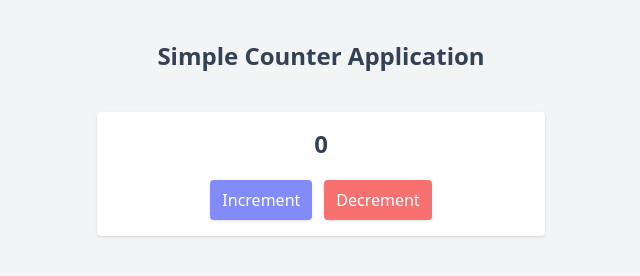
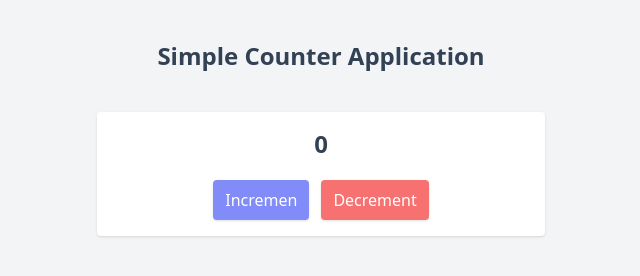
Before and after one commit to sayemhossain/simple-counter, a plain HTML site: page index.html in a window 1280 px wide. Shown: the full height of the page, 319-959 px from the left. Drawn offline with nearby package versions, Linux system fonts and the light colour scheme.

Commit message:
new code added

```diff
--- a/index.html
+++ b/index.html
@@ -27,7 +27,7 @@
                             class="bg-indigo-400 text-white px-3 py-2 rounded shadow"
                             id="increment"
                         >
-                            Increment
+                            Incremen
                         </button>
                         <button
                             class="bg-red-400 text-white px-3 py-2 rounded shadow"
```
